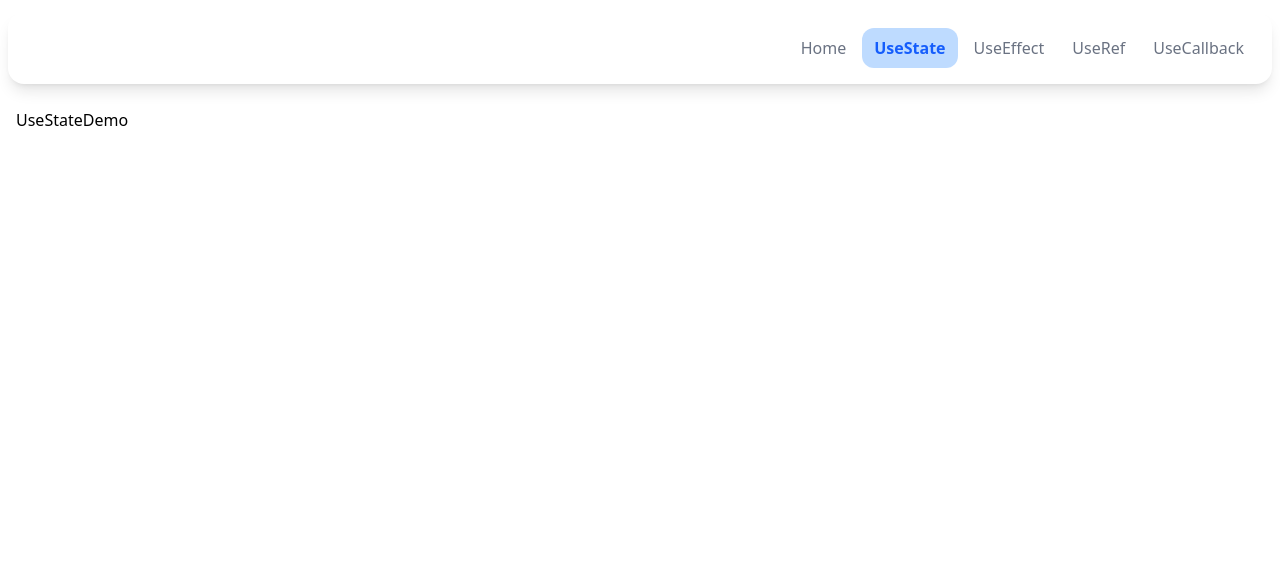
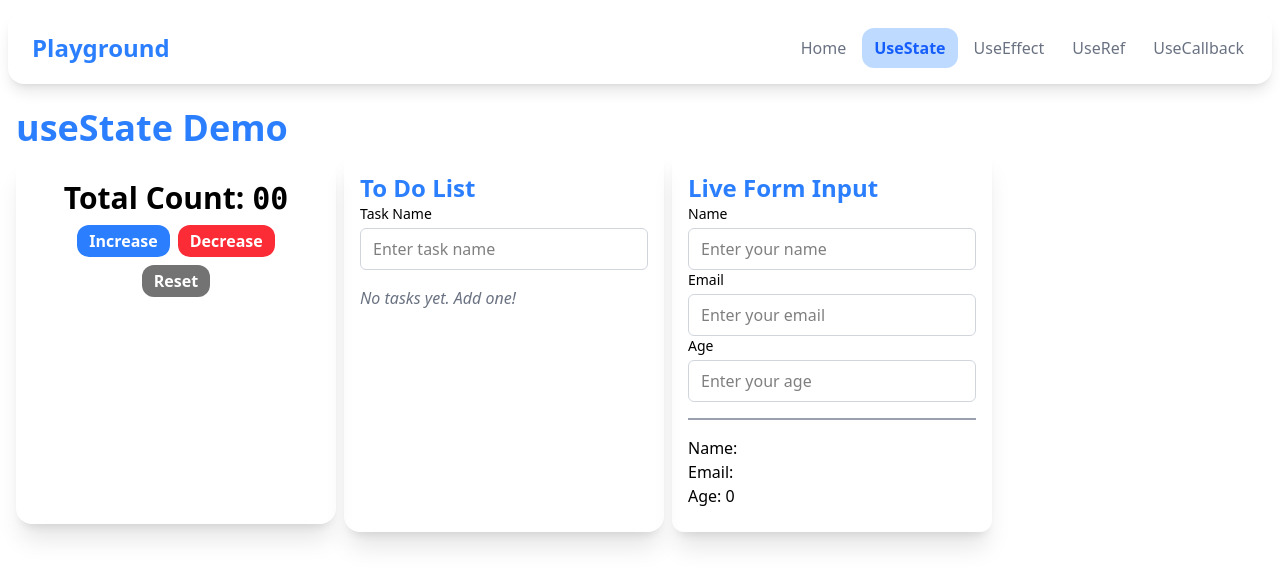
Before and after one commit to drumil1530/react-playground, a React app: page /useState in a window 1280 px wide. Shown: the top 586 px of the page. Built offline with nearby package versions, Linux system fonts and the light colour scheme; the HTML template or start-up script is replaced by a standard one.

Commit message:
feat: complete useState experiments (counter, todo, form)

```diff
--- a/src/App.tsx
+++ b/src/App.tsx
@@ -1,9 +1,9 @@
-import { NavLink, Route, Routes } from 'react-router-dom';
-import UseStateDemo from './pages/UseStateDemo';
+import { Link, NavLink, Route, Routes } from 'react-router-dom';
+import UseStateDemo from './pages/hooks/01-useState/UseStateDemo';
 import './App.css';
-import UseEffectDemo from './pages/UseEffectDemo';
-import UseRefDemo from './pages/UseRefDemo';
-import UseCallbackDemo from './pages/UseCallbackDemo';
+import UseEffectDemo from './pages/hooks/02-useEffect/UseEffectDemo';
+import UseRefDemo from './pages/hooks/03-useRef/UseRefDemo';
+import UseCallbackDemo from './pages/hooks/04-useCallback/UseCallbackDemo';
 import Home from './pages/Home';
 
 function App() {
@@ -12,7 +12,9 @@ function App() {
   return (
     <>
       <nav className="flex flex-wrap justify-between items-center gap-3 p-4 mx-2 my-3 rounded-2xl shadow-lg bg-white">
-        <div></div>
+        <div className='text-blue-500 text-2xl font-bold ml-2'>
+          <Link to={"/"}>Playground</Link>
+        </div>
         <div className="flex flex-wrap justify-center items-center gap-1">
           {pages.map((p) => {
             return (
--- /dev/null
+++ b/src/components/Button.tsx
@@ -0,0 +1,118 @@
+type ButtonColor =
+  | 'slate'
+  | 'gray'
+  | 'zinc'
+  | 'neutral'
+  | 'stone'
+  | 'red'
+  | 'orange'
+  | 'amber'
+  | 'yellow'
+  | 'lime'
+  | 'green'
+  | 'emerald'
+  | 'teal'
+  | 'cyan'
+  | 'sky'
+  | 'blue'
+  | 'indigo'
+  | 'violet'
+  | 'purple'
+  | 'fuchsia'
+  | 'pink'
+  | 'rose'
+  | 'white';
+
+type ButtonRadius = 'none' | 'sm' | 'md' | 'lg' | 'xl' | '2xl' | '3xl' | 'full';
+
+type ButtonProps = {
+  textColor?: ButtonColor;
+  bgColor?: ButtonColor;
+  radius?: ButtonRadius;
+  text: string;
+  onClick?: () => void;
+  padding?: string;
+};
+
+const textColorMap: Record<ButtonColor, string> = {
+  slate: 'text-slate-700',
+  gray: 'text-gray-700',
+  zinc: 'text-zinc-700',
+  neutral: 'text-neutral-700',
+  stone: 'text-stone-700',
+  red: 'text-red-700',
+  orange: 'text-orange-700',
+  amber: 'text-amber-700',
+  yellow: 'text-yellow-700',
+  lime: 'text-lime-700',
+  green: 'text-green-700',
+  emerald: 'text-emerald-700',
+  teal: 'text-teal-700',
+  cyan: 'text-cyan-700',
+  sky: 'text-sky-700',
+  blue: 'text-blue-700',
+  indigo: 'text-indigo-700',
+  violet: 'text-violet-700',
+  purple: 'text-purple-700',
+  fuchsia: 'text-fuchsia-700',
+  pink: 'text-pink-700',
+  rose: 'text-rose-700',
+  white: 'text-white',
+};
+
+const bgColorMap: Record<ButtonColor, string> = {
+  slate: 'bg-slate-500',
+  gray: 'bg-gray-500',
+  zinc: 'bg-zinc-500',
+  neutral: 'bg-neutral-500',
+  stone: 'bg-stone-500',
+  red: 'bg-red-500',
+  orange: 'bg-orange-500',
+  amber: 'bg-amber-500',
+  yellow: 'bg-yellow-500',
+  lime: 'bg-lime-500',
+  green: 'bg-green-500',
+  emerald: 'bg-emerald-500',
+  teal: 'bg-teal-500',
+  cyan: 'bg-cyan-500',
+  sky: 'bg-sky-500',
+  blue: 'bg-blue-500',
+  indigo: 'bg-indigo-500',
+  violet: 'bg-violet-500',
+  purple: 'bg-purple-500',
+  fuchsia: 'bg-fuchsia-500',
+  pink: 'bg-pink-500',
+  rose: 'bg-rose-500',
+  white: 'bg-white',
+};
+
+const radiusMap: Record<ButtonRadius, string> = {
+  none: 'rounded-none',
+  sm: 'rounded-sm',
+  md: 'rounded-md',
+  lg: 'rounded-lg',
+  xl: 'rounded-xl',
+  '2xl': 'rounded-2xl',
+  '3xl': 'rounded-3xl',
+  full: 'rounded-full',
+};
+
+const Button = ({
+  textColor = 'white',
+  bgColor = 'blue',
+  radius = 'md',
+  text,
+  onClick,
+  padding = 'px-4 py-2',
+}: ButtonProps) => {
+  return (
+    <button
+      onClick={onClick}
+      className={`${textColorMap[textColor]} ${bgColorMap[bgColor]} ${radiusMap[radius]} ${padding} font-semibold hover:cursor-pointer`}
+    >
+      {text}
+    </button>
+  );
+};
+
+export default Button;
--- /dev/null
+++ b/src/components/Input.tsx
@@ -0,0 +1,37 @@
+import React, { type InputHTMLAttributes } from 'react';
+
+// Extending native input props for full flexibility
+interface InputProps extends InputHTMLAttributes<HTMLInputElement> {
+  label?: string; // Optional label for the input
+  error?: string; // Optional error message
+}
+
+const Input: React.FC<InputProps> = ({
+  label,
+  id,
+  name,
+  error,
+  className,
+  ...props
+}) => {
+  return (
+    <div className={`flex flex-col gap-1 ${className}`}>
+      {label && (
+        <label htmlFor={id} className="text-sm font-medium">
+          {label}
+        </label>
+      )}
+      <input
+        className={`border rounded-md px-3 py-2 focus:outline-none focus:ring-2 focus:ring-blue-500 ${
+          error ? 'border-red-500' : 'border-gray-300'
+        }`}
+        id={id}
+        name={name}
+        {...props}
+      />
+      {error && <span className="text-red-500 text-sm">{error}</span>}
+    </div>
+  );
+};
+
+export default Input;
--- a/src/pages/UseStateDemo.tsx
+++ /dev/null
@@ -1,7 +0,0 @@
-const UseStateDemo = () => {
-  return (
-    <div>UseStateDemo</div>
-  )
-}
-
-export default UseStateDemo
--- /dev/null
+++ b/src/pages/hooks/01-useState/UseStateDemo.tsx
@@ -0,0 +1,18 @@
+import Counter from './components/Counter';
+import LiveFormInput from './components/LiveFormnput';
+import ToDo from './components/ToDo';
+
+const UseStateDemo = () => {
+  return (
+    <>
+      <h1 className="text-4xl text-blue-500 font-semibold">useState Demo</h1>
+      <div className="flex flex-wrap gap-2">
+        <Counter />
+        <ToDo />
+        <LiveFormInput />
+      </div>
+    </>
+  );
+};
+
+export default UseStateDemo;
--- /dev/null
+++ b/src/pages/hooks/01-useState/components/Counter.tsx
@@ -0,0 +1,59 @@
+import { useState } from 'react';
+import Button from '../../../../components/Button';
+
+const Counter = () => {
+  const [count, setCount] = useState(0);
+  const [error, setError] = useState('');
+
+  const addNum = () => {
+    if (count >= 20) {
+      setError('Count cannot be more than 20!');
+      return;
+    }
+    setCount(count + 1);
+    setError('');
+  };
+
+  const removeNum = () => {
+    if (count <= 0) {
+      setError('Count cannot be less than 0!');
+      return;
+    }
+    setCount(count - 1);
+    setError('');
+  };
+
+  const reset = () => {
+    setCount(0);
+    setError('');
+  };
+
+  return (
+    <div className="flex flex-col items-center w-full max-w-80 px-4 py-6 my-2 rounded-2xl shadow-xl">
+      <p className="text-3xl mb-2 font-semibold">
+        Total Count:{' '}
+        <span className="font-mono">{count.toString().padStart(2, '0')}</span>
+      </p>
+      <div className="flex flex-wrap gap-2 mb-2">
+        <Button text={'Increase'} radius="xl" padding='px-3 py-1' onClick={addNum} />
+        <Button
+          bgColor="red"
+          text={'Decrease'}
+          radius="xl"
+          padding='px-3 py-1'
+          onClick={removeNum}
+        />
+      </div>
+      <Button
+        bgColor="neutral"
+        text={'Reset'}
+        radius="xl"
+        padding='px-3 py-1'
+        onClick={reset}
+      />
+      {error && <span className="text-red-500">{error}</span>}
+    </div>
+  );
+};
+
+export default Counter;
--- /dev/null
+++ b/src/pages/hooks/01-useState/components/LiveFormnput.tsx
@@ -0,0 +1,105 @@
+import { useState, type ChangeEvent } from 'react';
+import Input from '../../../../components/Input';
+
+type userInfo = {
+  name: string;
+  email: string;
+  age: number;
+};
+
+type formError = {
+  name: string;
+  email: string;
+  age: string;
+};
+
+const LiveFormInput = () => {
+  const [userData, setUserData] = useState<userInfo>({
+    name: '',
+    email: '',
+    age: 0,
+  });
+
+  const [error, setError] = useState<formError>({
+    name: '',
+    email: '',
+    age: '',
+  });
+
+  function getInput(e: ChangeEvent<HTMLInputElement>): void {
+    const { name, value } = e.target;
+
+    if (!value.trim()) {
+      setError((prev) => ({ ...prev, [name]: `${name} is required` }));
+      return;
+    }
+
+    if (name === 'age') {
+      const ageValue = Number(value);
+      if (ageValue < 18) {
+        setError((prev) => ({ ...prev, [name]: 'Age should be more than 18' }));
+        return;
+      }
+      if (ageValue > 60) {
+        setError((prev) => ({
+          ...prev,
+          [name]: 'Age should not be more than 60',
+        }));
+        return;
+      }
+    }
+
+    setUserData((prev) => ({
+      ...prev,
+      [name]: name === 'age' ? Number(value) : value,
+    }));
+
+    setError((prev) => ({ ...prev, [name]: '' }));
+  }
+
+  return (
+    <div className="w-full max-w-80 px-4 py-6 rounded-xl shadow-xl">
+      <h2 className="text-2xl font-semibold text-blue-500">Live Form Input</h2>
+      <form className="flex flex-col">
+        <Input
+          label="Name"
+          name="name"
+          id="name"
+          onChange={(e) => getInput(e)}
+          placeholder="Enter your name"
+          error={error.name}
+          autoComplete="name"
+        />
+        <Input
+          type="email"
+          label="Email"
+          name="email"
+          id="email"
+          onChange={(e) => getInput(e)}
+          placeholder="Enter your email"
+          error={error.email}
+          autoComplete="email"
+        />
+        <Input
+          type="number"
+          label="Age"
+          name="age"
+          id="age"
+          onChange={(e) => getInput(e)}
+          placeholder="Enter your age"
+          min={18}
+          error={error.age}
+          autoComplete="on"
+        />
+      </form>
+      <hr className="my-4 border-t-2 border-gray-400" />
+      <div>
+        <p>Name: {userData?.name}</p>
+        <p>Email: {userData?.email}</p>
+        <p>Age: {userData?.age}</p>
+      </div>
+    </div>
+  );
+};
+
+export default LiveFormInput;
--- /dev/null
+++ b/src/pages/hooks/01-useState/components/ToDo.tsx
@@ -0,0 +1,65 @@
+import { useState, type ChangeEvent, type FormEvent } from 'react';
+import Input from '../../../../components/Input';
+import Button from '../../../../components/Button';
+
+const ToDo = () => {
+  const [list, setList] = useState<string[]>([]);
+  const [task, setTask] = useState('');
+
+  function addTask(e: FormEvent<HTMLFormElement>): void {
+    e.preventDefault();
+    if (task.trim()) setList((prev) => [...prev, task]);
+    setTask('');
+  }
+
+  function removeTask(index: number): void {
+    setList((prev) => prev.filter((_, i) => i !== index));
+  }
+
+  function getInputValue(e: ChangeEvent<HTMLInputElement>): void {
+    setTask(e.target.value);
+  }
+
+  return (
+    <div className="w-full max-w-80 px-4 py-6 shadow-xl rounded-2xl">
+      <h2 className="text-2xl font-semibold text-blue-500">To Do List</h2>
+
+      <form className="flex flex-col" onSubmit={(e) => addTask(e)}>
+        <Input
+          id="task"
+          label="Task Name"
+          value={task}
+          onChange={(e) => getInputValue(e)}
+          placeholder="Enter task name"
+          name='task'
+        />
+      </form>
+
+      {list.length === 0 ? (
+        <p className="text-gray-500 italic mt-4">No tasks yet. Add one!</p>
+      ) : (
+        <ul className="list-disc">
+          {list.map((t, i) => {
+            return (
+              <li
+                key={i}
+                className="flex justify-between items-center py-2 px-3 rounded"
+              >
+                <p className="italic">{t}</p>
+                <Button
+                  bgColor="red"
+                  text="x"
+                  radius="xl"
+                  onClick={() => removeTask(i)}
+                  padding="px-3 py-1"
+                />
+              </li>
+            );
+          })}
+        </ul>
+      )}
+    </div>
+  );
+};
+
+export default ToDo;
```
Also changed, not shown: src/pages/hooks/02-useEffect/UseEffectDemo.tsx (renamed from src/pages/UseEffectDemo.tsx), src/pages/hooks/03-useRef/UseRefDemo.tsx (renamed from src/pages/UseRefDemo.tsx), src/pages/hooks/04-useCallback/UseCallbackDemo.tsx (renamed from src/pages/UseCallbackDemo.tsx).
